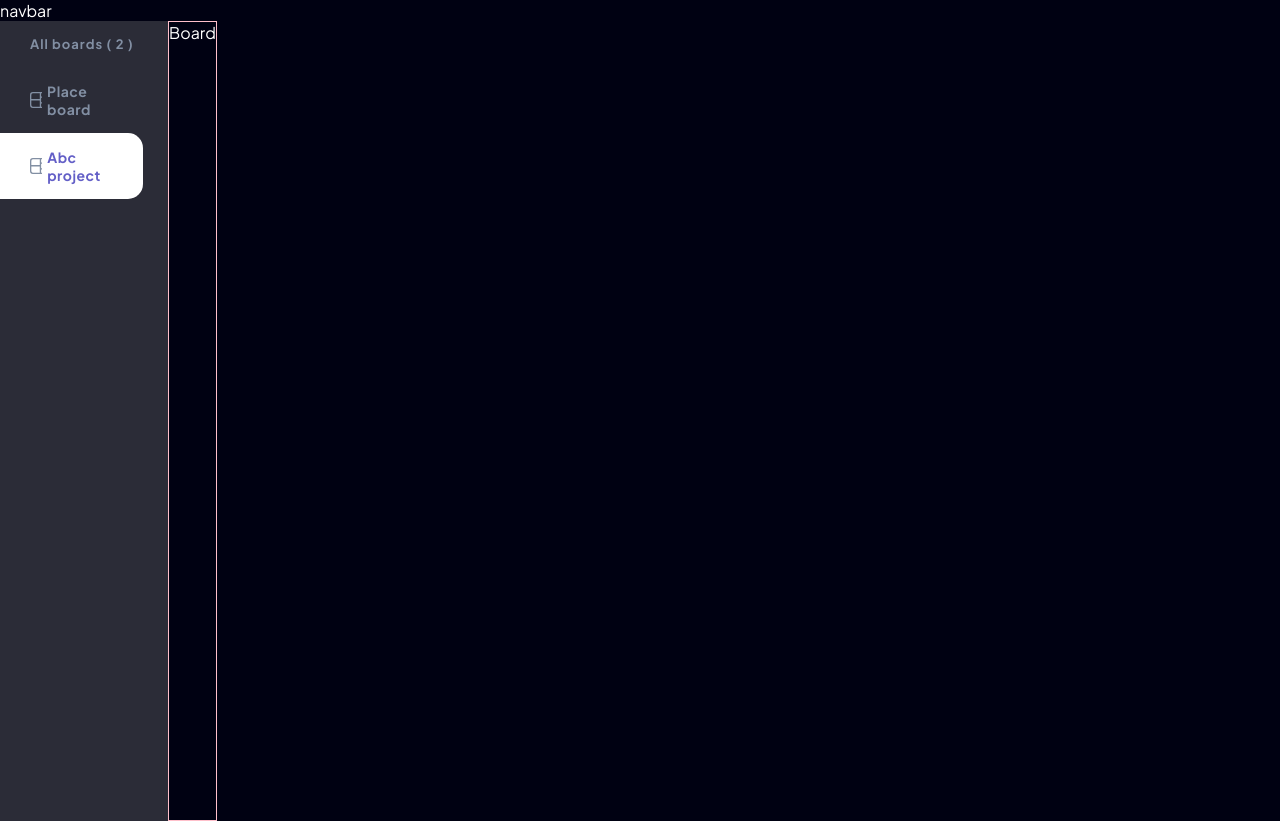
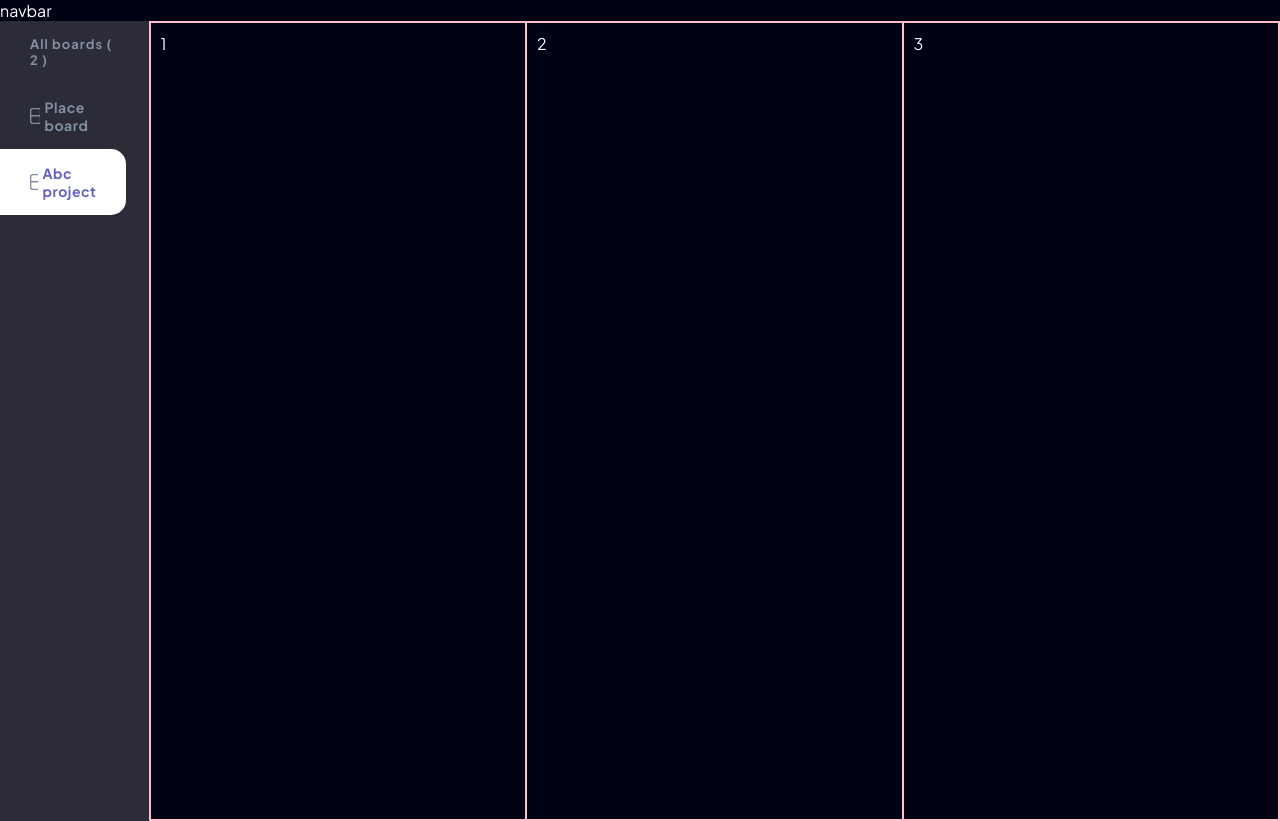
Before and after one commit to mattssonn/kanban, a React (Vite) app: page / in a window 1280 px wide. Built offline with nearby package versions, Linux system fonts and the light colour scheme.

Commit message:
styling added

```diff
--- a/src/components/Board/Board.jsx
+++ b/src/components/Board/Board.jsx
@@ -2,5 +2,11 @@ import React from "react";
 import "./Board.scss";
 
 export default function Board() {
-  return <div className="board">Board</div>;
+  return (
+    <div className="board">
+      <div className="board-column">1</div>
+      <div className="board-column">2</div>
+      <div className="board-column">3</div>
+    </div>
+  );
 }
--- a/src/components/Board/Board.scss
+++ b/src/components/Board/Board.scss
@@ -1,3 +1,11 @@
 .board {
   border: 1px solid pink;
+  width: 100%;
+  display: grid;
+  grid-template-columns: repeat(3, 1fr);
 }
+
+.board-column {
+  border: 1px solid pink;
+  padding: 10px;
+}
```
